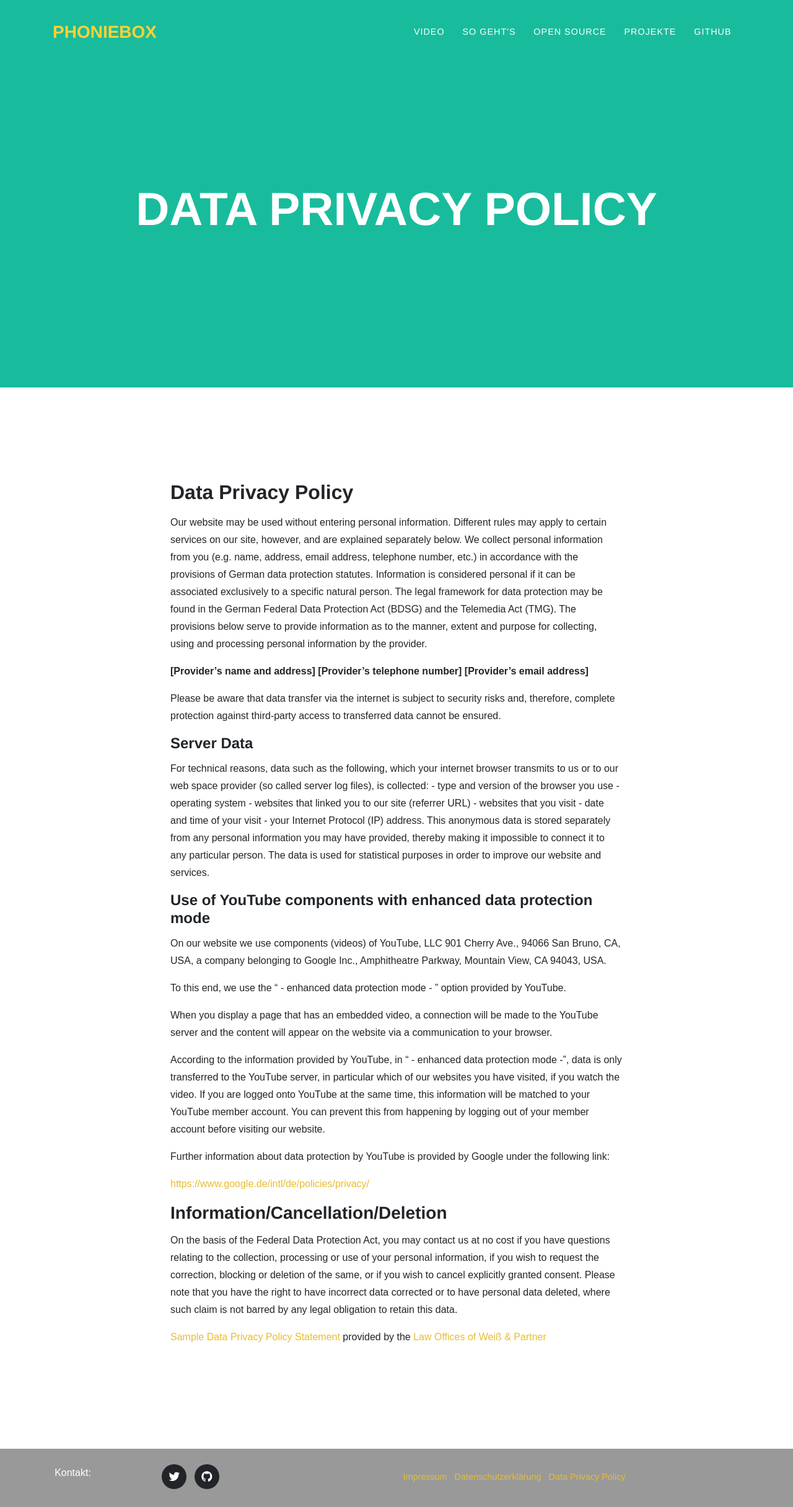
After one commit to MiczFlor/website-phonies-1, a PHP site: page /dataprivacy.php in a window 1280 px wide. The commit adds this page. Shown: the whole page at 62% size. Run offline with PHP 8.4, Linux system fonts and the light colour scheme; some web fonts are replaced.

Commit message:
data rpvacy and imprint

```diff
--- a/htdocs/css/phonie.css
+++ b/htdocs/css/phonie.css
@@ -1,3 +1,8 @@
+@font-face {
+font-family: "SANSPHONIES";
+src: url("_assets/fonts/SANSPHONIES.ttf");
+}
+
 body {
   overflow-x: hidden;
   font-family: sans-serif;
@@ -28,7 +33,7 @@ h4,
 h5,
 h6 {
   font-weight: 700;
-  font-family: 'Montserrat', 'Helvetica Neue', Helvetica, Arial, sans-serif;
+  font-family: 'SANSPHONIES', 'Helvetica Neue', Helvetica, Arial, sans-serif;
   margin-bottom: 0.5em;
 }
 
@@ -48,7 +53,7 @@ section h3.section-subheading {
   font-style: italic;
   margin-bottom: 75px;
   text-transform: none;
-  font-family: 'Droid Serif', 'Helvetica Neue', Helvetica, Arial, sans-serif;
+  font-family: 'SANSPHONIES', 'Helvetica Neue', Helvetica, Arial, sans-serif;
 }
 
 @media (min-width: 768px) {
@@ -58,7 +63,7 @@ section h3.section-subheading {
 }
 
 .btn {
-  font-family: 'Montserrat', 'Helvetica Neue', Helvetica, Arial, sans-serif;
+  font-family: 'SANSPHONIES', 'Helvetica Neue', Helvetica, Arial, sans-serif;
   font-weight: 700;
 }
 
@@ -112,13 +117,13 @@ img::-moz-selection {
   color: white;
   border: 0;
   background-color: #fed136;
-  font-family: 'Montserrat', 'Helvetica Neue', Helvetica, Arial, sans-serif;
+  font-family: 'SANSPHONIES', 'Helvetica Neue', Helvetica, Arial, sans-serif;
 }
 
 #mainNav .navbar-brand {
   color: #fed136;
   /*font-family: 'Kaushan Script', 'Helvetica Neue', Helvetica, Arial, cursive;*/
-  font-family: 'Montserrat', 'Helvetica Neue', Helvetica, Arial, sans-serif;
+  font-family: 'SANSPHONIES', 'Helvetica Neue', Helvetica, Arial, sans-serif;
   font-weight: bold;
   text-transform: uppercase;
 }
@@ -133,7 +138,7 @@ img::-moz-selection {
   padding: 0.75em 0;
   letter-spacing: 1px;
   color: white;
-  font-family: 'Montserrat', 'Helvetica Neue', Helvetica, Arial, sans-serif;
+  font-family: 'SANSPHONIES', 'Helvetica Neue', Helvetica, Arial, sans-serif;
 }
 
 #mainNav .navbar-nav .nav-item .nav-link.active, #mainNav .navbar-nav .nav-item .nav-link:hover {
@@ -193,7 +198,7 @@ img::-moz-selection {
   font-style: italic;
   line-height: 22px;
   margin-bottom: 25px;
-  font-family: 'Droid Serif', 'Helvetica Neue', Helvetica, Arial, sans-serif;
+  font-family: 'SANSPHONIES', 'Helvetica Neue', Helvetica, Arial, sans-serif;
 }
 
 .masthead .intro-text .intro-heading {
@@ -201,7 +206,7 @@ img::-moz-selection {
   font-weight: 700;
   line-height: 50px;
   margin-bottom: 25px;
-  font-family: 'Montserrat', 'Helvetica Neue', Helvetica, Arial, sans-serif;
+  font-family: 'SANSPHONIES', 'Helvetica Neue', Helvetica, Arial, sans-serif;
 }
 
 @media (min-width: 768px) {
@@ -214,14 +219,14 @@ img::-moz-selection {
     font-style: italic;
     line-height: 40px;
     margin-bottom: 25px;
-    font-family: 'Droid Serif', 'Helvetica Neue', Helvetica, Arial, sans-serif;
+    font-family: 'SANSPHONIES', 'Helvetica Neue', Helvetica, Arial, sans-serif;
   }
   .masthead .intro-text .intro-heading {
     font-size: 75px;
     font-weight: 700;
     line-height: 75px;
     margin-bottom: 50px;
-    font-family: 'Montserrat', 'Helvetica Neue', Helvetica, Arial, sans-serif;
+    font-family: 'SANSPHONIES', 'Helvetica Neue', Helvetica, Arial, sans-serif;
   }
 }
 
@@ -295,7 +300,7 @@ img::-moz-selection {
   font-size: 16px;
   font-style: italic;
   margin: 0;
-  font-family: 'Droid Serif', 'Helvetica Neue', Helvetica, Arial, sans-serif;
+  font-family: 'SANSPHONIES', 'Helvetica Neue', Helvetica, Arial, sans-serif;
 }
 
 #projects * {
@@ -335,7 +340,7 @@ img::-moz-selection {
   font-size: 16px;
   font-style: italic;
   margin: 20px 0 30px;
-  font-family: 'Droid Serif', 'Helvetica Neue', Helvetica, Arial, sans-serif;
+  font-family: 'SANSPHONIES', 'Helvetica Neue', Helvetica, Arial, sans-serif;
 }
 
 .portfolio-modal .modal-content ul.list-inline {
@@ -669,27 +674,27 @@ section#contact .form-control:focus {
 section#contact ::-webkit-input-placeholder {
   font-weight: 700;
   color: #ced4da;
-  font-family: 'Montserrat', 'Helvetica Neue', Helvetica, Arial, sans-serif;
+  font-family: 'SANSPHONIES', 'Helvetica Neue', Helvetica, Arial, sans-serif;
 }
 
 section#contact :-moz-placeholder {
   font-weight: 700;
   color: #ced4da;
   /* Firefox 18- */
-  font-family: 'Montserrat', 'Helvetica Neue', Helvetica, Arial, sans-serif;
+  font-family: 'SANSPHONIES', 'Helvetica Neue', Helvetica, Arial, sans-serif;
 }
 
 section#contact ::-moz-placeholder {
   font-weight: 700;
   color: #ced4da;
   /* Firefox 19+ */
-  font-family: 'Montserrat', 'Helvetica Neue', Helvetica, Arial, sans-serif;
+  font-family: 'SANSPHONIES', 'Helvetica Neue', Helvetica, Arial, sans-serif;
 }
 
 section#contact :-ms-input-placeholder {
   font-weight: 700;
   color: #ced4da;
-  font-family: 'Montserrat', 'Helvetica Neue', Helvetica, Arial, sans-serif;
+  font-family: 'SANSPHONIES', 'Helvetica Neue', Helvetica, Arial, sans-serif;
 }
 
 footer {
@@ -703,7 +708,7 @@ footer span.copyright {
   font-size: 90%;
   line-height: 40px;
   text-transform: none;
-  font-family: 'Montserrat', 'Helvetica Neue', Helvetica, Arial, sans-serif;
+  font-family: 'SANSPHONIES', 'Helvetica Neue', Helvetica, Arial, sans-serif;
 }
 
 footer ul.quicklinks {
@@ -711,7 +716,7 @@ footer ul.quicklinks {
   line-height: 40px;
   margin-bottom: 0;
   text-transform: none;
-  font-family: 'Montserrat', 'Helvetica Neue', Helvetica, Arial, sans-serif;
+  font-family: 'SANSPHONIES', 'Helvetica Neue', Helvetica, Arial, sans-serif;
 }
 
 ul.social-buttons {
--- /dev/null
+++ b/htdocs/dataprivacy.php
@@ -0,0 +1,122 @@
+<!DOCTYPE html>
+<html lang="de">
+
+  <head>
+
+    <meta charset="utf-8">
+    <meta name="viewport" content="width=device-width, initial-scale=1, shrink-to-fit=no">
+    <meta name="description" content="Phoniebox - die freie Musikbox für Kinder und Erwachsene">
+    <meta name="author" content="Micz Flor">
+
+    <title>Phoniebox - die freie Musikbox für Kinder und Erwachsene</title>
+
+    <!-- Bootstrap core CSS -->
+    <link href="css/normalize.css" rel="stylesheet">
+
+    <link href="vendor/bootstrap/css/bootstrap.min.css" rel="stylesheet">
+
+    <!-- Custom fonts for this template -->
+    <link href="vendor/font-awesome/css/font-awesome.min.css" rel="stylesheet" type="text/css">
+    <link href="https://fonts.googleapis.com/css?family=Montserrat:400,700" rel="stylesheet" type="text/css">
+
+    <!-- Custom styles for this template -->
+    <link href="css/phonie.css" rel="stylesheet">
+
+    <link rel="apple-touch-icon" sizes="57x57" href="_assets/icons/apple-icon-57x57.png">
+    <link rel="apple-touch-icon" sizes="60x60" href="_assets/icons/apple-icon-60x60.png">
+    <link rel="apple-touch-icon" sizes="72x72" href="_assets/icons/apple-icon-72x72.png">
+    <link rel="apple-touch-icon" sizes="76x76" href="_assets/icons/apple-icon-76x76.png">
+    <link rel="apple-touch-icon" sizes="114x114" href="_assets/icons/apple-icon-114x114.png">
+    <link rel="apple-touch-icon" sizes="120x120" href="_assets/icons/apple-icon-120x120.png">
+    <link rel="apple-touch-icon" sizes="144x144" href="_assets/icons/apple-icon-144x144.png">
+    <link rel="apple-touch-icon" sizes="152x152" href="_assets/icons/apple-icon-152x152.png">
+    <link rel="apple-touch-icon" sizes="180x180" href="_assets/icons/apple-icon-180x180.png">
+    <link rel="icon" type="image/png" sizes="192x192"  href="_assets/icons/android-icon-192x192.png">
+    <link rel="icon" type="image/png" sizes="32x32" href="_assets/icons/favicon-32x32.png">
+    <link rel="icon" type="image/png" sizes="96x96" href="_assets/icons/favicon-96x96.png">
+    <link rel="icon" type="image/png" sizes="16x16" href="_assets/icons/favicon-16x16.png">
+    <link rel="manifest" href="_assets/icons/manifest.json">
+    <meta name="msapplication-TileColor" content="#ffffff">
+    <meta name="msapplication-TileImage" content="_assets/icons/ms-icon-144x144.png">
+    <meta name="theme-color" content="#ffffff">
+
+  </head>
+
+  <body id="page-top">
+
+<?php include("inc.navigation.php"); ?>
+
+    <!-- Header -->
+    <header class="masthead" style="background-color: #18bc9c;">
+      <div class="container">
+        <div class="intro-text">
+          <div class="intro-heading text-uppercase">Data Privacy Policy</div>
+        </div>
+      </div>
+    </header>
+
+    <section id="text">
+      <div class="container">
+        <div class="row">
+          <div class="col-lg-2">
+          </div>
+          <div class="col-lg-8">
+
+
+<h2>Data Privacy Policy</h2>
+<p>Our website  may be used without entering personal information. Different rules may apply to  certain services on our site, however, and are explained separately below. We  collect personal information from you (e.g. name, address, email address,  telephone number, etc.) in accordance with the provisions of German data  protection statutes. Information is considered personal if it can be associated  exclusively to a specific natural person. The legal framework for data  protection may be found in the German Federal Data Protection Act (BDSG) and the  Telemedia Act (TMG). The provisions below serve to provide information as to  the manner, extent and purpose for collecting, using and processing personal  information by the provider.</p>
+<p> <strong>[Provider’s  name and address]</strong>
+<strong>[Provider’s  telephone number]</strong>
+<strong>[Provider’s  email address]</strong></p>
+<p>    Please be  aware that data transfer via the internet is subject to security risks and,  therefore, complete protection against third-party access to transferred data  cannot be ensured.</p>
+
+<h4>Server Data</h4>
+<p>For  technical reasons, data such as the following, which your internet browser  transmits to us or to our web space provider (so called server log files), is  collected:
+
+            - type and version of the browser you use
+            - operating system
+            - websites that linked you to our site (referrer URL)
+            - websites that you visit
+            - date and time of your visit
+            - your Internet Protocol (IP) address.
+
+            This anonymous data is stored separately from any personal information you may  have provided, thereby making it impossible to connect it to any particular  person. The data is used for statistical purposes in order to improve our  website and services.</p>
+
+<h4>Use of YouTube components with enhanced data protection mode</h4>
+<p>On our website we use components (videos) of YouTube, LLC 901 Cherry Ave., 94066 San Bruno, CA, USA, a company belonging to Google Inc., Amphitheatre Parkway, Mountain View, CA 94043, USA.</p>
+<p>To this end, we use the “ - enhanced data protection mode - ” option provided by YouTube.</p>
+<p>When you display a page that has an embedded video, a connection will be made to the YouTube server and the content will appear on the website via a communication to your browser.</p>
+<p>According to the information provided by YouTube, in “ - enhanced data protection mode -”, data is only transferred to the YouTube server, in particular which of our websites you have visited, if you watch the video. If you are logged onto YouTube at the same time, this information will be matched to your YouTube member account. You can prevent this from happening by logging out of your member account before visiting our website.</p>
+<p>Further information about data protection by YouTube is provided by Google under the following link:</p>
+<p><a href="https://www.google.de/intl/de/policies/privacy/" target="_blank" rel="nofollow" m="1">https://www.google.de/intl/de/policies/privacy/</a></p>
+
+<h3>Information/Cancellation/Deletion</h3>
+<p>On the basis  of the Federal Data Protection Act, you may contact us at no cost if you have  questions relating to the collection, processing or use of your personal  information, if you wish to request the correction, blocking or deletion of the  same, or if you wish to cancel explicitly granted consent. Please note that you  have the right to have incorrect data corrected or to have personal data  deleted, where such claim is not barred by any legal obligation to retain this  data.</p>
+<p><a href="https://www.ratgeberrecht.eu/leistungen/muster-datenschutzerklaerung.html" target="_blank" m="1">Sample Data Privacy Policy Statement</a> provided by the <a href="https://www.ratgeberrecht.eu/" target="_blank" m="1">Law Offices of Weiß &amp; Partner</a>
+
+          </div>
+         </div>
+       </div>
+     </div>
+    </section>
+
+<?php include("inc.footer.php"); ?>
+
+
+    <!-- Bootstrap core JavaScript -->
+    <script src="vendor/jquery/jquery.min.js"></script>
+    <script src="vendor/bootstrap/js/bootstrap.bundle.min.js"></script>
+
+    <!-- Plugin JavaScript -->
+    <script src="vendor/jquery-easing/jquery.easing.min.js"></script>
+
+    <!-- Contact form JavaScript -->
+    <script src="js/jqBootstrapValidation.js"></script>
+    <script src="js/contact_me.js"></script>
+
+    <!-- Custom scripts for this template -->
+    <script src="js/agency.min.js"></script>
+
+  </body>
+
+</html>
--- /dev/null
+++ b/htdocs/inc.footer.php
@@ -0,0 +1,39 @@
+
+    <!-- Footer -->
+    <footer class="bg_cark">
+      <div class="container">
+        <div class="row">
+          <div class="col-md-1">
+            <span class="copyright"></span>
+            <p>Kontakt:</p>
+          </div>
+          <div class="col-md-3 text-center">
+            <ul class="list-inline social-buttons">
+              <li class="list-inline-item">
+                <a href="https://twitter.com/miczflor" target="_blank">
+                  <i class="fa fa-twitter"></i>
+                </a>
+              </li>
+              <li class="list-inline-item">
+                <a href="https://github.com/MiczFlor/RPi-Jukebox-RFID" target="_blank">
+                  <i class="fa fa-github"></i>
+                </a>
+              </li>
+            </ul>
+          </div>
+          <div class="col-md-8">
+            <ul class="list-inline quicklinks">
+              <li class="list-inline-item">
+                <a href="impressum.php">Impressum</a>
+              </li>
+              <li class="list-inline-item">
+                <a href="datenschutz.php">Datenschutzerklärung</a>
+              </li>
+              <li class="list-inline-item">
+                <a href="dataprivacy.php">Data Privacy Policy</a>
+              </li>
+            </ul>
+          </div>
+        </div>
+      </div>
+    </footer>
--- /dev/null
+++ b/htdocs/inc.navigation.php
@@ -0,0 +1,30 @@
+
+    <!-- Navigation -->
+    <nav class="navbar navbar-expand-lg navbar-dark fixed-top" id="mainNav">
+      <div class="container">
+        <a class="navbar-brand js-scroll-trigger" href="index.php#page-top">Phoniebox</a>
+        <button class="navbar-toggler navbar-toggler-right" type="button" data-toggle="collapse" data-target="#navbarResponsive" aria-controls="navbarResponsive" aria-expanded="false" aria-label="Toggle navigation">
+          Menu
+          <i class="fa fa-bars"></i>
+        </button>
+        <div class="collapse navbar-collapse" id="navbarResponsive">
+          <ul class="navbar-nav text-uppercase ml-auto">
+            <li class="nav-item">
+              <a class="nav-link js-scroll-trigger" href="index.php#video">Video</a>
+            </li>
+            <li class="nav-item">
+              <a class="nav-link js-scroll-trigger" href="index.php#intro">So geht's</a>
+            </li>
+            <li class="nav-item">
+              <a class="nav-link js-scroll-trigger" href="index.php#opensource">Open Source</a>
+            </li>
+            <li class="nav-item">
+              <a class="nav-link js-scroll-trigger" href="index.php#projects">Projekte</a>
+            </li>
+            <li class="nav-item">
+              <a class="nav-link" href="https://github.com/MiczFlor/RPi-Jukebox-RFID" target="_blank">GitHub</a>
+            </li>
+          </ul>
+        </div>
+      </div>
+    </nav>
```
Also changed, not shown: htdocs/datenschutz.php (added, +128 -0 lines), htdocs/impressum.php (added, +108 -0 lines), htdocs/index.php (renamed from htdocs/index.html, +4 -67 lines).
